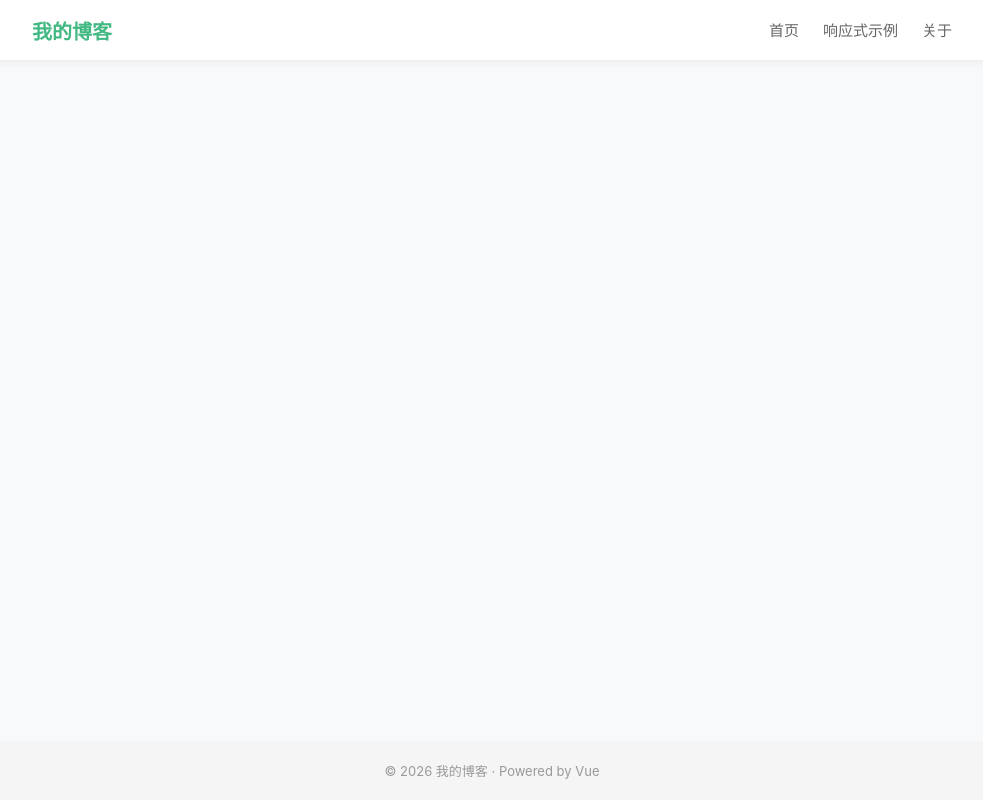
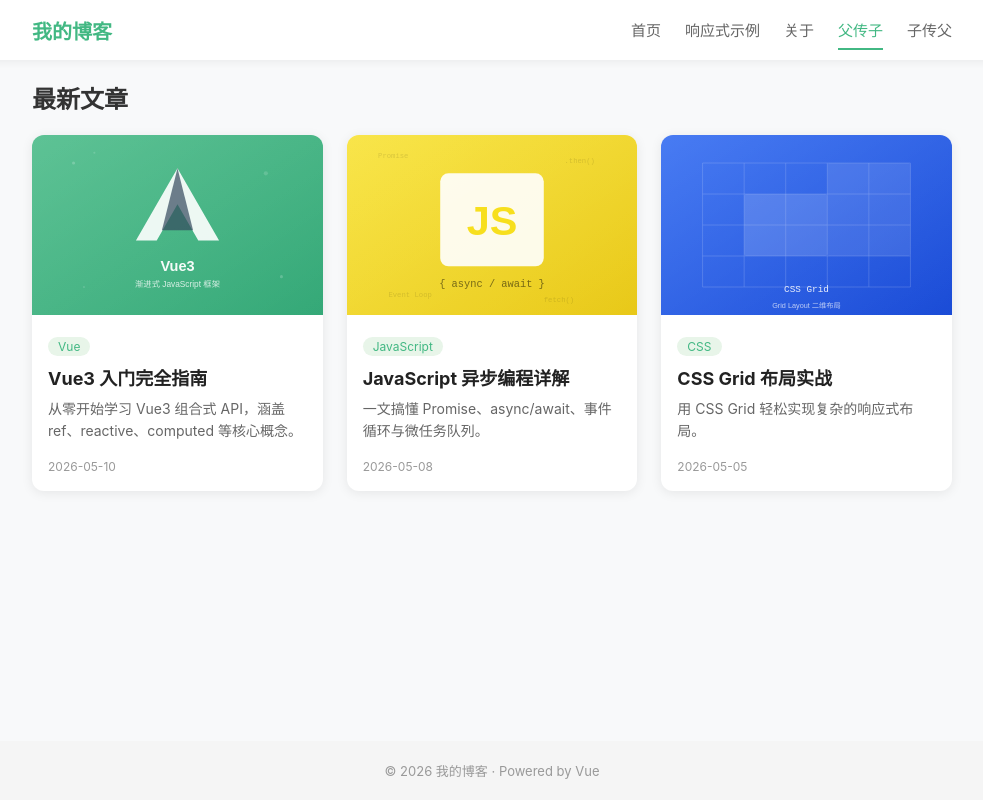
Before and after one commit to zhengleizhen/blog-app, a Vue app: page /home-view in a window 1280 px wide. Shown: the whole page, without its empty margins (148-1131 px from the left). Built offline with nearby package versions, Linux system fonts and the light colour scheme.

Commit message:
新增 父传子 子传父

```diff
--- a/src/App.vue
+++ b/src/App.vue
@@ -20,6 +20,8 @@
           <RouterLink to="/" :class="{ active: isActive('/') }">首页</RouterLink>
           <RouterLink :to="{name:'reactiveDemo'}" :class="{ active: isActive('/reactive-demo') }">响应式示例</RouterLink>
           <RouterLink :to="{name:'about'}" :class="{ active: isActive('/about') }">关于</RouterLink>
+          <RouterLink :to="{name:'homeView'}" :class="{active: isActive('/home-view')}"> 父传子</RouterLink>
+          <RouterLink :to="{name:'emitsDemo'}" :class="{active: isActive('/emits-demo')}"> 子传父</RouterLink>
         </nav>
       </div>
     </header>
--- /dev/null
+++ b/src/components/BlogCard.vue
@@ -0,0 +1,75 @@
+<script setup>
+defineProps({
+  title: String,
+  summary: String,
+  date: String,
+  category: String,
+  cover: String
+})
+</script>
+
+<template>
+  <div class="card">
+    <img :src="cover" :alt="title" class="card-cover">
+    <div class="card-content">
+      <span class="card-category">{{ category }}</span>
+      <h3 class="card-title">{{ title }}</h3>
+      <p class="card-summary">{{ summary }}</p>
+      <span class="card-date">{{ date }}</span>
+    </div>
+  </div>
+</template>
+
+<style scoped>
+.card {
+  background: #fff;
+  border-radius: 12px;
+  overflow: hidden;
+  box-shadow: 0 2px 12px rgba(0, 0, 0, 0.08);
+  transition: transform 0.2s, box-shadow 0.2s;
+  cursor: pointer;
+}
+
+.card:hover {
+  transform: translateY(-4px);
+  box-shadow: 0 8px 24px rgba(0, 0, 0, 0.12);
+}
+
+.card-cover {
+  width: 100%;
+  height: 180px;
+  object-fit: cover;
+}
+
+.card-content {
+  padding: 16px;
+}
+
+.card-category {
+  display: inline-block;
+  padding: 2px 10px;
+  background: #e8f5e9;
+  color: #42b883;
+  border-radius: 12px;
+  font-size: 12px;
+  margin-bottom: 8px;
+}
+
+.card-title {
+  font-size: 18px;
+  margin-bottom: 8px;
+  color: #222;
+}
+
+.card-summary {
+  font-size: 14px;
+  color: #666;
+  line-height: 1.6;
+  margin-bottom: 12px;
+}
+
+.card-date {
+  font-size: 12px;
+  color: #999;
+}
+</style>
--- /dev/null
+++ b/src/components/ColorPicker.vue
@@ -0,0 +1,74 @@
+<script setup>
+// 子组件：ColorPicker.vue
+// 通过 emit 向父组件发送事件
+const emit = defineEmits(['color-change'])
+
+const colors = [
+  { name: '红', value: '#e74c3c' },
+  { name: '蓝', value: '#3498db' },
+  { name: '绿', value: '#2ecc71' },
+  { name: '橙', value: '#f39c12' },
+  { name: '紫', value: '#9b59b6' }
+]
+
+function selectColor(color) {
+  // 子组件触发事件，把颜色值传给父组件
+  emit('color-change', color)
+}
+</script>
+
+<template>
+  <div class="color-picker">
+    <p class="picker-label">选择一个颜色：</p>
+    <div class="color-buttons">
+      <button
+        v-for="color in colors"
+        :key="color.name"
+        class="color-btn"
+        :style="{ backgroundColor: color.value }"
+        @click="selectColor(color)"
+      >
+        {{ color.name }}
+      </button>
+    </div>
+  </div>
+</template>
+
+<style scoped>
+.color-picker {
+  background: #f8f9fa;
+  border-radius: 12px;
+  padding: 20px;
+  margin-bottom: 20px;
+}
+
+.picker-label {
+  font-size: 15px;
+  color: #666;
+  margin-bottom: 12px;
+}
+
+.color-buttons {
+  display: flex;
+  gap: 12px;
+  flex-wrap: wrap;
+}
+
+.color-btn {
+  width: 60px;
+  height: 60px;
+  border: 3px solid #fff;
+  border-radius: 12px;
+  cursor: pointer;
+  box-shadow: 0 2px 8px rgba(0, 0, 0, 0.1);
+  transition: transform 0.2s, box-shadow 0.2s;
+  color: #fff;
+  font-size: 14px;
+  font-weight: bold;
+}
+
+.color-btn:hover {
+  transform: scale(1.1);
+  box-shadow: 0 4px 16px rgba(0, 0, 0, 0.2);
+}
+</style>
--- a/src/router/index.js
+++ b/src/router/index.js
@@ -8,6 +8,8 @@
     { path: '/article/:id', name: 'article', component: () => import('../views/ArticleDetail.vue') },
     { path: '/about', name: 'about', component: () => import('../views/About.vue') },
     { path: '/reactive-demo', name: 'reactiveDemo', component: () => import('../views/ReactiveDemo.vue') },
+    { path: '/home-view', name: 'homeView', component: () => import('../views/HomeView.vue') },
+    { path: '/emits-demo', name: 'emitsDemo', component: () => import('../views/EmitsDemo.vue') },
   ],
 })
 
--- /dev/null
+++ b/src/views/EmitsDemo.vue
@@ -0,0 +1,132 @@
+<script setup>
+import { ref } from 'vue'
+import ColorPicker from '../components/ColorPicker.vue'
+
+const selectedColor = ref(null)
+const history = ref([])
+
+// 接收子组件传来的数据
+function handleColorChange(color) {
+  selectedColor.value = color.value
+  history.value.unshift(`${color.name} (${color.value})`)
+}
+</script>
+
+<template>
+  <div class="emits-demo">
+    <h1 class="page-title">子传父示例：颜色选择器</h1>
+
+    <!-- 子组件：点击按钮后触发 color-change 事件 -->
+    <ColorPicker @color-change="handleColorChange" />
+
+    <!-- 父组件显示子组件传过来的数据 -->
+    <div class="result-box" :style="{ borderColor: selectedColor || '#ddd' }">
+      <p>当前选中的颜色：</p>
+      <div v-if="selectedColor" class="color-preview">
+        <span
+          class="color-dot"
+          :style="{ backgroundColor: selectedColor }"
+        ></span>
+        <span class="color-value">{{ selectedColor }}</span>
+      </div>
+      <p v-else class="placeholder">点击上方按钮选择颜色</p>
+    </div>
+
+    <!-- 历史记录 -->
+    <div v-if="history.length" class="history-box">
+      <h3>选择历史</h3>
+      <ul class="history-list">
+        <li v-for="(item, index) in history" :key="index">
+          {{ index + 1 }}. {{ item }}
+        </li>
+      </ul>
+    </div>
+  </div>
+</template>
+
+<style scoped>
+.emits-demo {
+  max-width: 640px;
+  margin: 0 auto;
+  padding: 30px 20px;
+}
+
+.page-title {
+  font-size: 26px;
+  color: #333;
+  margin-bottom: 30px;
+  text-align: center;
+}
+
+.result-box {
+  background: #fff;
+  border-radius: 12px;
+  padding: 24px;
+  box-shadow: 0 2px 12px rgba(0, 0, 0, 0.08);
+  border: 2px solid #ddd;
+  margin-bottom: 20px;
+  text-align: center;
+  transition: border-color 0.3s;
+}
+
+.result-box p {
+  font-size: 15px;
+  color: #666;
+  margin-bottom: 12px;
+}
+
+.color-preview {
+  display: flex;
+  align-items: center;
+  justify-content: center;
+  gap: 12px;
+}
+
+.color-dot {
+  width: 40px;
+  height: 40px;
+  border-radius: 50%;
+  box-shadow: 0 2px 8px rgba(0, 0, 0, 0.15);
+}
+
+.color-value {
+  font-size: 20px;
+  font-weight: bold;
+  font-family: monospace;
+}
+
+.placeholder {
+  color: #999;
+  font-style: italic;
+}
+
+.history-box {
+  background: #fff;
+  border-radius: 12px;
+  padding: 20px 24px;
+  box-shadow: 0 2px 12px rgba(0, 0, 0, 0.08);
+}
+
+.history-box h3 {
+  font-size: 16px;
+  color: #42b883;
+  margin-bottom: 12px;
+}
+
+.history-list {
+  list-style: none;
+  padding: 0;
+}
+
+.history-list li {
+  padding: 6px 0;
+  font-size: 14px;
+  color: #333;
+  border-bottom: 1px solid #f0f0f0;
+  font-family: monospace;
+}
+
+.history-list li:last-child {
+  border-bottom: none;
+}
+</style>
--- /dev/null
+++ b/src/views/HomeView.vue
@@ -0,0 +1,79 @@
+<!-- 文件路径：src/views/HomeView.vue -->
+<script setup>
+import { ref } from 'vue'
+import BlogCard from '../components/BlogCard.vue'
+
+const articles = ref([
+  {
+    id: 1,
+    title: 'Vue3 入门完全指南',
+    summary: '从零开始学习 Vue3 组合式 API，涵盖 ref、reactive、computed 等核心概念。',
+    date: '2026-05-10',
+    category: 'Vue',
+    cover: '/images/vue.svg'
+  },
+  {
+    id: 2,
+    title: 'JavaScript 异步编程详解',
+    summary: '一文搞懂 Promise、async/await、事件循环与微任务队列。',
+    date: '2026-05-08',
+    category: 'JavaScript',
+    cover: '/images/js.svg'
+  },
+  {
+    id: 3,
+    title: 'CSS Grid 布局实战',
+    summary: '用 CSS Grid 轻松实现复杂的响应式布局。',
+    date: '2026-05-05',
+    category: 'CSS',
+    cover: '/images/css.svg'
+  }
+])
+</script>
+
+<template>
+  <div class="home">
+    <h2 class="section-title">最新文章</h2>
+
+    <p v-if="!articles.length" class="empty-tip">还没有文章，敬请期待。</p>
+
+    <div v-else class="article-grid">
+      <BlogCard
+        v-for="article in articles"
+        :key="article.id"
+        :title="article.title"
+        :summary="article.summary"
+        :date="article.date"
+        :category="article.category"
+        :cover="article.cover"
+      />
+    </div>
+  </div>
+</template>
+
+<style scoped>
+.home {
+  max-width: 960px;
+  margin: 0 auto;
+  padding: 20px;
+}
+
+.section-title {
+  font-size: 24px;
+  margin-bottom: 20px;
+  color: #333;
+}
+
+.article-grid {
+  display: grid;
+  grid-template-columns: repeat(auto-fill, minmax(280px, 1fr));
+  gap: 24px;
+}
+
+.empty-tip {
+  text-align: center;
+  color: #999;
+  padding: 60px 0;
+  font-size: 16px;
+}
+</style>
```
